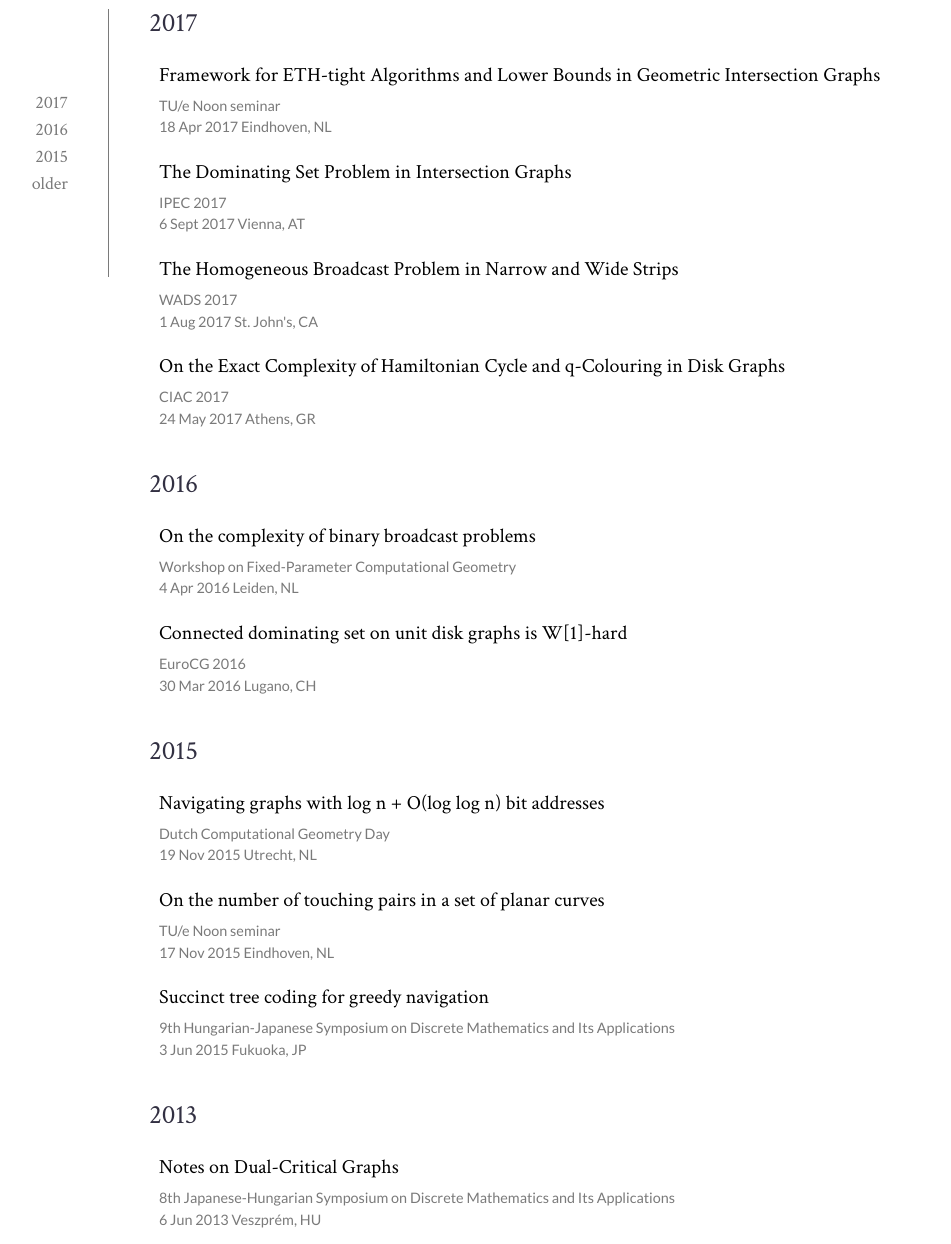
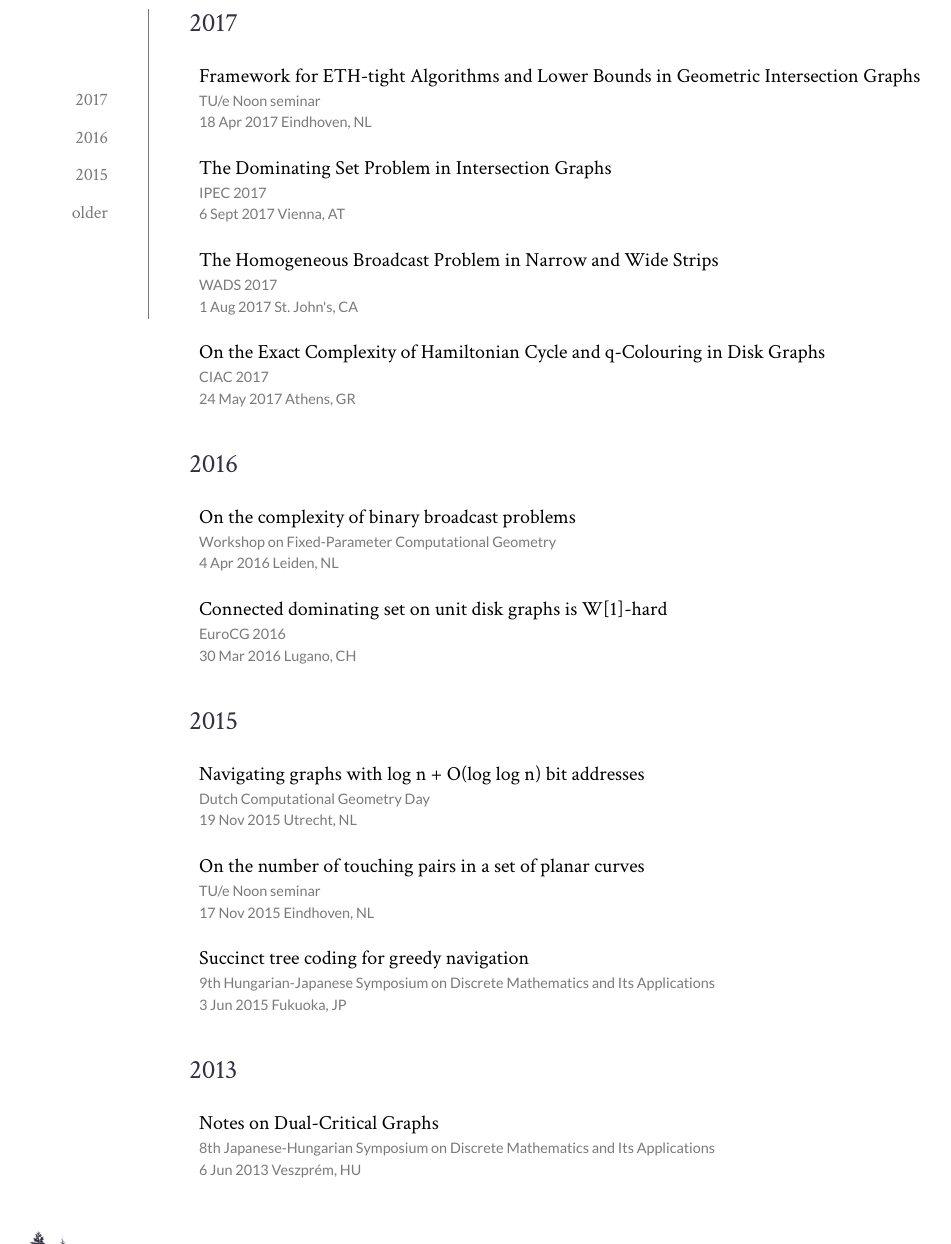
Before and after one commit to kbsandor/KBS-sitev2, a plain HTML site: page talks.html in a window 1280 px wide. Shown: the part 101-1345 px from the top of the page, without its empty margins (31-982 px from the left). Drawn offline with Linux system fonts and the light colour scheme.

Commit message:
Redesign entry links

```diff
--- a/style.css
+++ b/style.css
@@ -21,7 +21,7 @@
   --side-photo-width: 35vw;
   /* Must be the same as in app.js/INDEX/indexWidth */
   --index-width: 30vw;
-  --index-width-big: 140px;
+  --index-width-big: 180px;
 }
 
 /*========================================
@@ -81,6 +81,13 @@ a {
   color: #2e3a7b;
   text-decoration: none;
   border-bottom: 1px solid #2e3a7b;
+}
+
+.bold {
+  font-weight: bold;
+}
+.italic {
+  font-style: italic;
 }
 
 /*========================================
@@ -313,6 +320,9 @@ nav {
   box-shadow: -5px 0 5px var(--color-shadow);
 }
 .index > a {
+  margin-bottom: 15px;
+  text-align: center;
+  line-height: 1.25;
   color: var(--color-grey);
   border-bottom: none;
 }
@@ -355,23 +365,29 @@ nav {
     width: var(--index-width-big);
     padding-top: 80px;
     padding-right: var(--container-p-m);
+    padding-left: var(--container-p-m);
     padding-bottom: 80px;
     border-right: 1px solid var(--color-grey);
     box-shadow: none;
+  }
+  .index > a {
+    text-align: right;
   }
 }
 
 /*========================================
 --> TALKS and PAPERS ENTRY
 ========================================*/
-.talks {
+.talks,
+.papers {
   padding-right: var(--container-p-s);
   padding-left: var(--container-p-s);
 }
 
 /* Must be the same parm as in NAVIGATION/media query  */
 @media (min-width: 600px) {
-  .talks {
+  .talks,
+  .papers {
     padding-top: 30px;
     padding-left: calc(var(--index-width-big) + var(--container-p-m));
   }
@@ -383,10 +399,6 @@ nav {
   border-top: 1px solid transparent;
   border-bottom: 1px solid transparent;
 }
-.entry:hover {
-  border-top: 1px solid var(--color-grey);
-  border-bottom: 1px solid var(--color-grey);
-}
 .entry__section {
   color: var(--color-main);
   margin-top: 1.5rem;
@@ -397,6 +409,10 @@ nav {
   font-size: 1.25rem;
   line-height: 1.2;
   color: var(--color-dark);
+  border-bottom: none;
+}
+.entry:hover .entry__title {
+  border-bottom: 1px solid var(--color-dark);
 }
 .entry__info {
   font-family: var(--font-title);
--- a/talks.html
+++ b/talks.html
@@ -23,7 +23,7 @@
       <ul class="navList">
         <li class="navList__li"><a class="navList__link" href="index.html" tabindex="2">Home</a></li>
         <li class="navList__li"><a class="navList__link currentPage" href="talks.html" tabindex="3">Talks</a></li>
-        <li class="navList__li"><a class="navList__link" href="#" tabindex="4">Papers</a></li>
+        <li class="navList__li"><a class="navList__link" href="papers.html" tabindex="4">Papers</a></li>
       </ul>
     </nav>
 
@@ -42,71 +42,71 @@
       <div class="talks">
         <h2 class="entry__section" id="2017">2017</h2>
 
-        <a class="entry" href="http://www.win.tue.nl/~skisfalu/talks/ETHtightframework.pdf" target="_blank" rel="noopener noreferrer">
-          <h3 class="entry__title">Framework for ETH-tight Algorithms and Lower Bounds in Geometric Intersection Graphs</h3>
+        <div class="entry">
+          <a class="entry__title" href="http://www.win.tue.nl/~skisfalu/talks/ETHtightframework.pdf" target="_blank" rel="noopener noreferrer">Framework for ETH-tight Algorithms and Lower Bounds in Geometric Intersection Graphs</a>
           <p class="entry__info">TU/e Noon seminar</p>
           <p class="entry__info">18 Apr 2017 Eindhoven, NL</p>
-        </a>
+        </div>
 
-        <a class="entry" href="http://www.win.tue.nl/~skisfalu/talks/intervals_W1_SKB.pdf" target="_blank" rel="noopener noreferrer">
-          <h3 class="entry__title">The Dominating Set Problem in Intersection Graphs</h3>
+        <div class="entry">
+          <a class="entry__title" href="http://www.win.tue.nl/~skisfalu/talks/intervals_W1_SKB.pdf" target="_blank" rel="noopener noreferrer">The Dominating Set Problem in Intersection Graphs</a>
           <p class="entry__info">IPEC 2017</p>
           <p class="entry__info">6 Sept 2017 Vienna, AT</p>
-        </a>
+        </div>
 
-        <a class="entry" href="http://www.win.tue.nl/~skisfalu/talks/Broadcast_WADS2017.pdf" target="_blank" rel="noopener noreferrer">
-          <h3 class="entry__title">The Homogeneous Broadcast Problem in Narrow and Wide Strips</h3>
+        <div class="entry">
+          <a class="entry__title" href="http://www.win.tue.nl/~skisfalu/talks/Broadcast_WADS2017.pdf" target="_blank" rel="noopener noreferrer">The Homogeneous Broadcast Problem in Narrow and Wide Strips</a>
           <p class="entry__info">WADS 2017</p>
           <p class="entry__info">1 Aug 2017 St. John's, CA</p>
-        </a>
+        </div>
 
-        <a class="entry" href="http://www.win.tue.nl/~skisfalu/talks/HC_in_UDGs.pdf" target="_blank" rel="noopener noreferrer">
-          <h3 class="entry__title">On the Exact Complexity of Hamiltonian Cycle and q-Colouring in Disk Graphs</h3>
+        <div class="entry">
+          <a class="entry__title" href="http://www.win.tue.nl/~skisfalu/talks/HC_in_UDGs.pdf" target="_blank" rel="noopener noreferrer">On the Exact Complexity of Hamiltonian Cycle and q-Colouring in Disk Graphs</a>
           <p class="entry__info">CIAC 2017</p>
           <p class="entry__info">24 May 2017 Athens, GR</p>
-        </a>
+        </div>
 
         <h2 class="entry__section" id="2016">2016</h2>
 
-        <a class="entry" href="http://www.win.tue.nl/~skisfalu/talks/cdsudg_extended.pdf" target="_blank" rel="noopener noreferrer">
-          <h3 class="entry__title">On the complexity of binary broadcast problems</h3>
+        <div class="entry">
+          <a class="entry__title" href="http://www.win.tue.nl/~skisfalu/talks/cdsudg_extended.pdf" target="_blank" rel="noopener noreferrer">On the complexity of binary broadcast problems</a>
           <p class="entry__info">Workshop on Fixed-Parameter Computational Geometry</p>
           <p class="entry__info">4 Apr 2016 Leiden, NL</p>
-        </a>
+        </div>
 
-        <a class="entry" href="http://www.win.tue.nl/~skisfalu/talks/cdsudg_EuroCG2016.pdf" target="_blank" rel="noopener noreferrer">
-          <h3 class="entry__title">Connected dominating set on unit disk graphs is W[1]-hard</h3>
+        <div class="entry">
+          <a class="entry__title" href="http://www.win.tue.nl/~skisfalu/talks/cdsudg_EuroCG2016.pdf" target="_blank" rel="noopener noreferrer">Connected dominating set on unit disk graphs is W[1]-hard</a>
           <p class="entry__info">EuroCG 2016</p>
           <p class="entry__info">30 Mar 2016 Lugano, CH</p>
-        </a>
+        </div>
 
         <h2 class="entry__section" id="2015">2015</h2>
 
-        <a class="entry" href="http://www.win.tue.nl/~skisfalu/talks/greedynavupdated.pdf" target="_blank" rel="noopener noreferrer">
-          <h3 class="entry__title">Navigating graphs with log n + O(log log n) bit addresses</h3>
+        <div class="entry">
+          <a class="entry__title" href="http://www.win.tue.nl/~skisfalu/talks/greedynavupdated.pdf" target="_blank" rel="noopener noreferrer">Navigating graphs with log n + O(log log n) bit addresses</a>
           <p class="entry__info">Dutch Computational Geometry Day</p>
           <p class="entry__info">19 Nov 2015 Utrecht, NL</p>
-        </a>
+        </div>
 
-        <a class="entry" href="http://www.win.tue.nl/~skisfalu/talks/touchingcurves_presentation.pdf" target="_blank" rel="noopener noreferrer">
-          <h3 class="entry__title">On the number of touching pairs in a set of planar curves</h3>
+        <div class="entry">
+          <a class="entry__title" href="http://www.win.tue.nl/~skisfalu/talks/touchingcurves_presentation.pdf" target="_blank" rel="noopener noreferrer">On the number of touching pairs in a set of planar curves</a>
           <p class="entry__info">TU/e Noon seminar</p>
           <p class="entry__info">17 Nov 2015 Eindhoven, NL</p>
-        </a>
+        </div>
 
-        <a class="entry" href="http://www.win.tue.nl/~skisfalu/talks/GreedyNav.pdf" target="_blank" rel="noopener noreferrer">
-          <h3 class="entry__title">Succinct tree coding for greedy navigation</h3>
+        <div class="entry">
+          <a class="entry__title" href="http://www.win.tue.nl/~skisfalu/talks/GreedyNav.pdf" target="_blank" rel="noopener noreferrer">Succinct tree coding for greedy navigation</a>
           <p class="entry__info">9th Hungarian-Japanese Symposium on Discrete Mathematics and Its Applications</p>
           <p class="entry__info">3 Jun 2015 Fukuoka, JP</p>
-        </a>
+        </div>
 
         <h2 class="entry__section" id="2013">2013</h2>
 
-        <a class="entry" href="http://www.win.tue.nl/~skisfalu/talks/dualkrit_prezentacio.pdf" target="_blank" rel="noopener noreferrer">
-          <h3 class="entry__title">Notes on Dual-Critical Graphs</h3>
+        <div class="entry">
+          <a class="entry__title" href="http://www.win.tue.nl/~skisfalu/talks/dualkrit_prezentacio.pdf" target="_blank" rel="noopener noreferrer">Notes on Dual-Critical Graphs</a>
           <p class="entry__info">8th Japanese-Hungarian Symposium on Discrete Mathematics and Its Applications</p>
           <p class="entry__info">6 Jun 2013 Veszprém, HU</p>
-        </a>
+        </div>
 
         <!-- End of .talks -->
       </div>
```
Also changed, not shown: index.html (+1 -1 lines).
